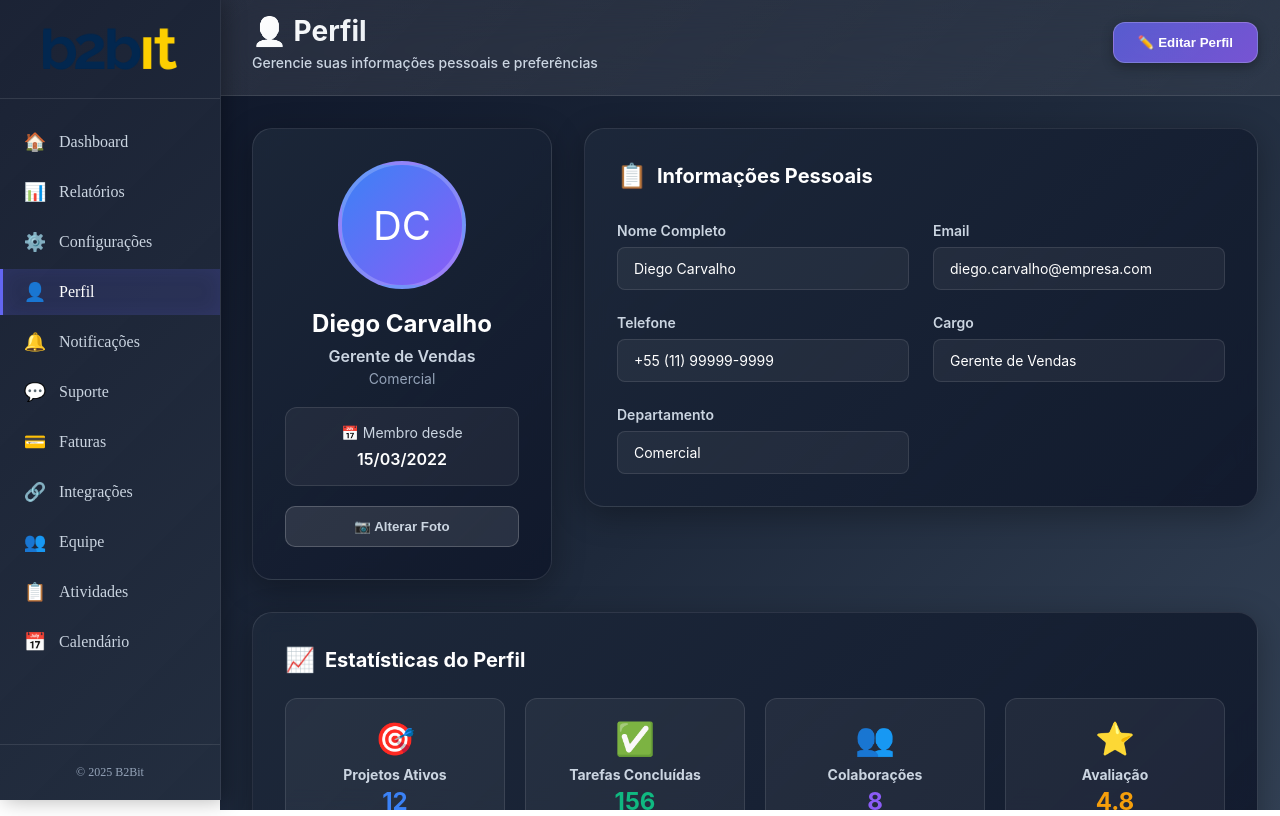
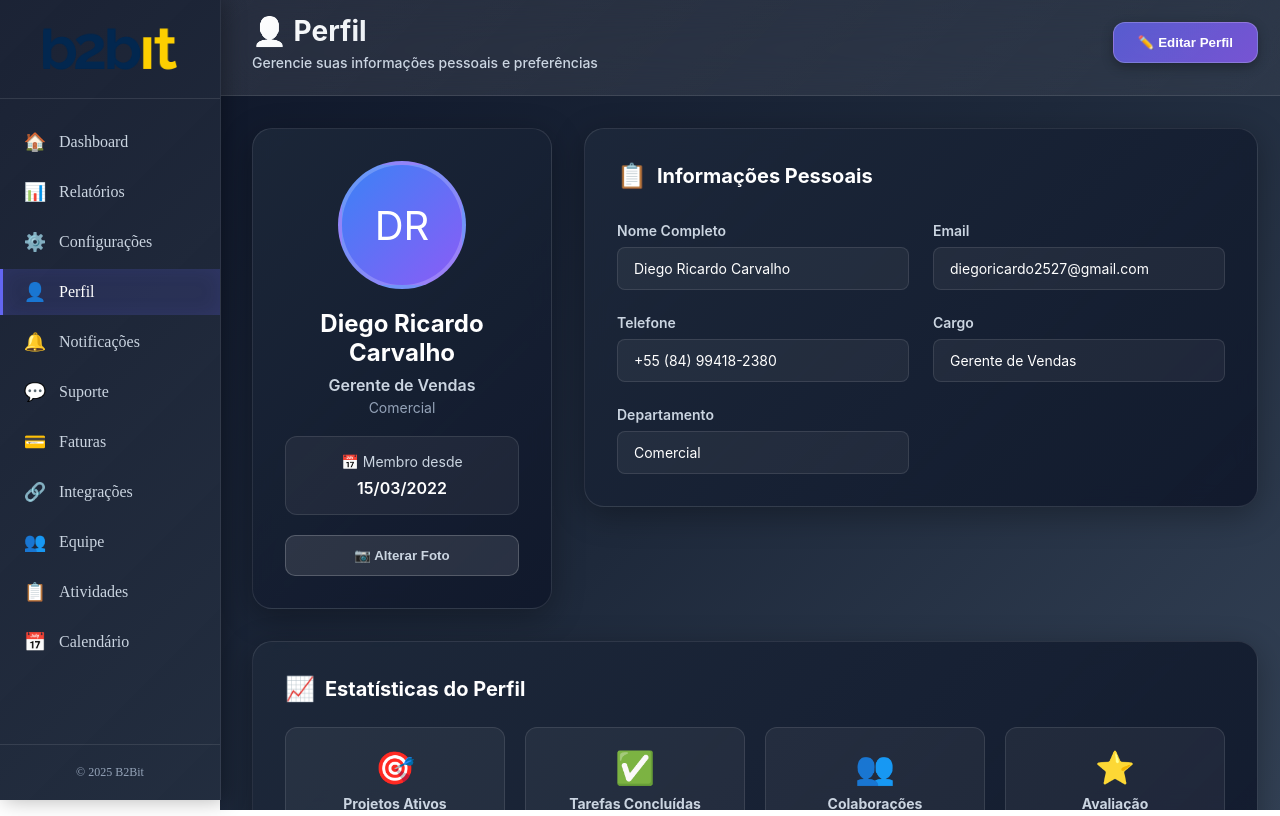
Before and after one commit to DiegoCarvalho-dev/Desafio-tecnico-b2bit, a React (Vite) app in the folder dasafio-b2bit/: page /profile in a window 1280 px wide. Built offline with nearby package versions, Linux system fonts and the light colour scheme.

Commit message:
feat(profile): atualizar layout da página de perfil e seção de informações

```diff
--- a/dasafio-b2bit/src/pages/Profile.jsx
+++ b/dasafio-b2bit/src/pages/Profile.jsx
@@ -1,10 +1,10 @@
-import React, { useState } from "react";
+import React, { useState, useRef } from "react";
 
 export default function Profile() {
   const [user, setUser] = useState({
-    name: "Diego Carvalho",
-    email: "diego.carvalho@empresa.com",
-    phone: "+55 (11) 99999-9999",
+    name: "Diego Ricardo Carvalho",
+    email: "diegoricardo2527@gmail.com",
+    phone: "+55 (84) 99418-2380",
     position: "Gerente de Vendas",
     department: "Comercial",
     joinDate: "15/03/2022"
@@ -12,6 +12,8 @@ export default function Profile() {
 
   const [isEditing, setIsEditing] = useState(false);
   const [editedUser, setEditedUser] = useState({ ...user });
+  const [profileImage, setProfileImage] = useState(null);
+  const fileInputRef = useRef(null);
 
   const handleEdit = () => {
     setIsEditing(true);
@@ -21,7 +23,6 @@ export default function Profile() {
   const handleSave = () => {
     setUser({ ...editedUser });
     setIsEditing(false);
-    // Aqui você pode adicionar uma chamada API para salvar no backend
   };
 
   const handleCancel = () => {
@@ -34,6 +35,40 @@ export default function Profile() {
       ...prev,
       [field]: value
     }));
+  };
+
+  const handleImageChange = (event) => {
+    const file = event.target.files[0];
+    if (file) {
+      if (!file.type.startsWith('image/')) {
+        alert('Por favor, selecione apenas arquivos de imagem.');
+        return;
+      }
+
+      if (file.size > 5 * 1024 * 1024) {
+        alert('A imagem deve ter no máximo 5MB.');
+        return;
+      }
+
+      const reader = new FileReader();
+      reader.onload = (e) => {
+        setProfileImage(e.target.result);
+      };
+      reader.readAsDataURL(file);
+    }
+  };
+
+  const handleChangePhotoClick = () => {
+    fileInputRef.current.click();
+  };
+
+  const getInitials = (name) => {
+    return name
+      .split(' ')
+      .map(word => word[0])
+      .join('')
+      .toUpperCase()
+      .slice(0, 2);
   };
 
   return (
@@ -49,7 +84,6 @@ export default function Profile() {
       fontFamily: "'Inter', system-ui, -apple-system, sans-serif"
     }}>
 
-      {/* Header Profissional */}
       <div style={{
         display: 'flex',
         justifyContent: 'space-between',
@@ -138,7 +172,14 @@ export default function Profile() {
         )}
       </div>
 
-      {/* Conteúdo Principal */}
+      <input
+        type="file"
+        ref={fileInputRef}
+        onChange={handleImageChange}
+        accept="image/*"
+        style={{ display: 'none' }}
+      />
+
       <div style={{
         padding: '32px',
         position: 'relative',
@@ -152,7 +193,6 @@ export default function Profile() {
           alignItems: 'start'
         }}>
 
-          {/* Card Foto e Informações Básicas */}
           <div style={{
             background: 'linear-gradient(135deg, rgba(30, 41, 59, 0.8) 0%, rgba(15, 23, 42, 0.9) 100%)',
             borderRadius: '20px',
@@ -163,21 +203,36 @@ export default function Profile() {
             textAlign: 'center',
             transition: 'all 0.3s ease'
           }}>
-            {/* Foto de Perfil */}
             <div style={{
               width: '120px',
               height: '120px',
-              background: 'linear-gradient(135deg, #3b82f6 0%, #8b5cf6 100%)',
+              background: profileImage
+                ? 'transparent'
+                : 'linear-gradient(135deg, #3b82f6 0%, #8b5cf6 100%)',
               borderRadius: '50%',
               margin: '0 auto 20px auto',
               display: 'flex',
               alignItems: 'center',
               justifyContent: 'center',
-              fontSize: '40px',
+              fontSize: profileImage ? '0' : '40px',
               color: 'white',
-              border: '4px solid rgba(255, 255, 255, 0.2)'
+              border: '4px solid rgba(255, 255, 255, 0.2)',
+              overflow: 'hidden',
+              position: 'relative'
             }}>
-              DC
+              {profileImage ? (
+                <img
+                  src={profileImage}
+                  alt="Foto de perfil"
+                  style={{
+                    width: '100%',
+                    height: '100%',
+                    objectFit: 'cover'
+                  }}
+                />
+              ) : (
+                getInitials(user.name)
+              )}
             </div>
 
             <h2 style={{
@@ -230,7 +285,9 @@ export default function Profile() {
               </p>
             </div>
 
-            <button style={{
+            <button
+              onClick={handleChangePhotoClick}
+              style={{
                 width: '100%',
                 background: 'rgba(255, 255, 255, 0.1)',
                 color: '#cbd5e1',
@@ -241,12 +298,26 @@ export default function Profile() {
                 cursor: 'pointer',
                 transition: 'all 0.3s ease',
                 marginTop: '20px'
-            }}>
+              }}
+            >
               📷 Alterar Foto
             </button>
+
+            {profileImage && (
+              <div style={{
+                marginTop: '12px',
+                padding: '8px 12px',
+                background: 'rgba(16, 185, 129, 0.1)',
+                border: '1px solid rgba(16, 185, 129, 0.3)',
+                borderRadius: '8px',
+                fontSize: '12px',
+                color: '#10b981'
+              }}>
+                ✅ Foto personalizada ativa
+              </div>
+            )}
           </div>
 
-          {/* Card Informações Detalhadas */}
           <div style={{
             background: 'linear-gradient(135deg, rgba(30, 41, 59, 0.8) 0%, rgba(15, 23, 42, 0.9) 100%)',
             borderRadius: '20px',
@@ -274,7 +345,6 @@ export default function Profile() {
               gridTemplateColumns: 'repeat(auto-fit, minmax(250px, 1fr))',
               gap: '24px'
             }}>
-              {/* Nome */}
               <div>
                 <label style={{
                   display: 'block',
@@ -315,7 +385,6 @@ export default function Profile() {
                 )}
               </div>
 
-              {/* Email */}
               <div>
                 <label style={{
                   display: 'block',
@@ -356,7 +425,6 @@ export default function Profile() {
                 )}
               </div>
 
-              {/* Telefone */}
               <div>
                 <label style={{
                   display: 'block',
@@ -397,7 +465,6 @@ export default function Profile() {
                 )}
               </div>
 
-              {/* Cargo */}
               <div>
                 <label style={{
                   display: 'block',
@@ -438,7 +505,6 @@ export default function Profile() {
                 )}
               </div>
 
-              {/* Departamento */}
               <div>
                 <label style={{
                   display: 'block',
@@ -482,7 +548,6 @@ export default function Profile() {
           </div>
         </div>
 
-        {/* Card Estatísticas */}
         <div style={{
           background: 'linear-gradient(135deg, rgba(30, 41, 59, 0.8) 0%, rgba(15, 23, 42, 0.9) 100%)',
           borderRadius: '20px',
```
Lines whose indentation alone changed are shown as unchanged.
